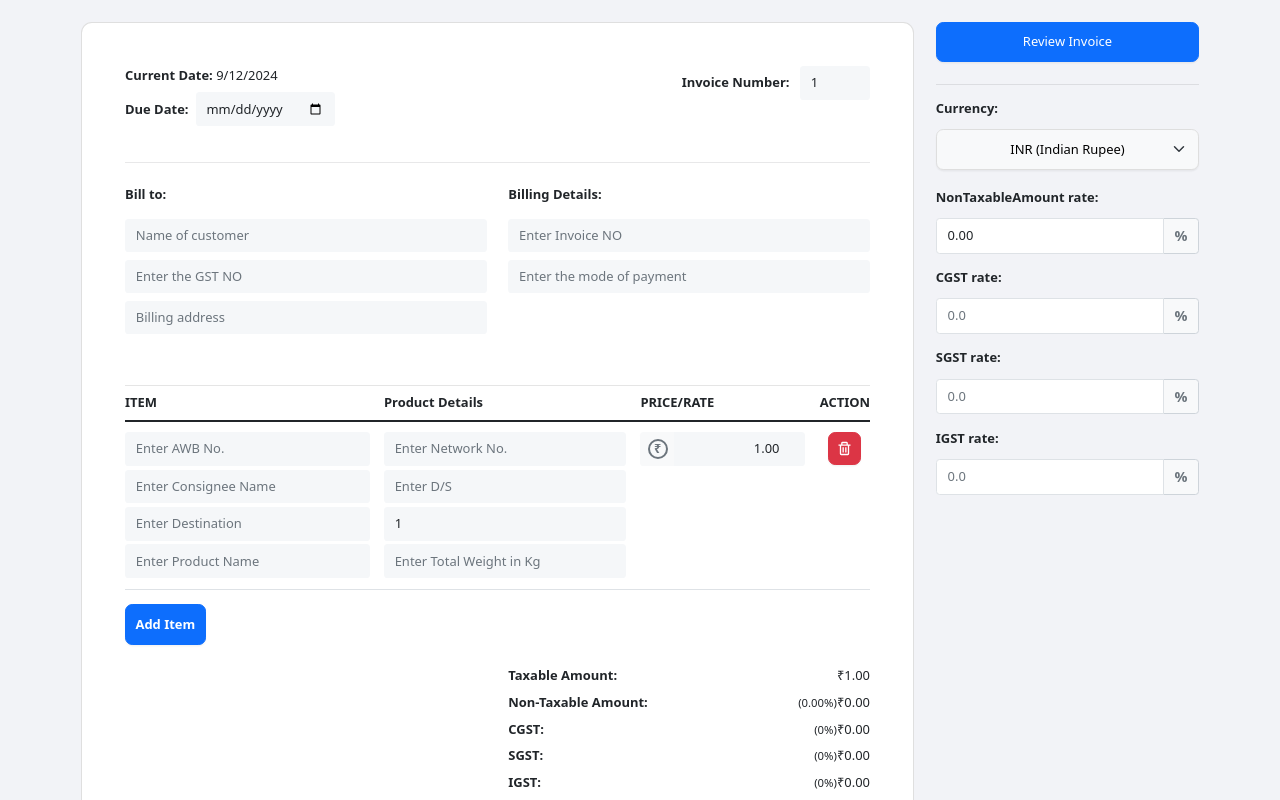
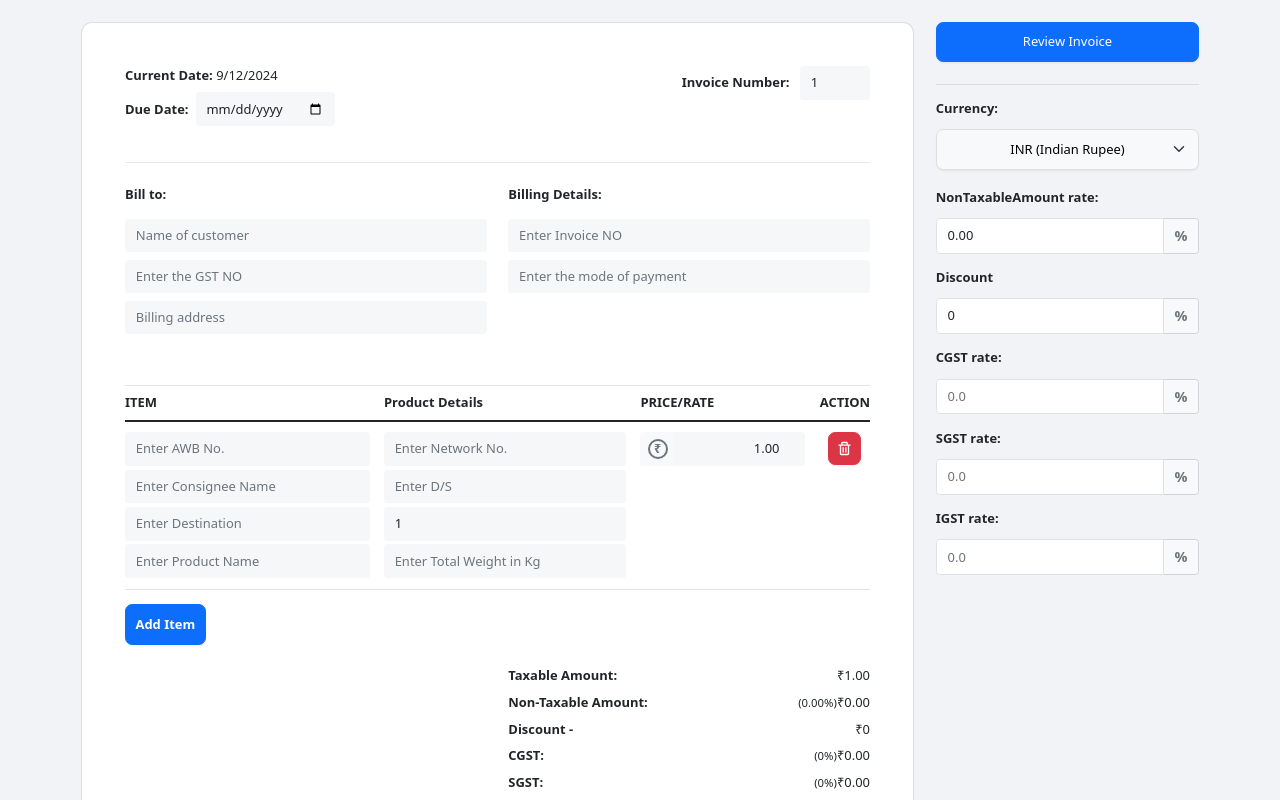
Before and after one commit to neeraj9649/malhi-enterprisess, a React (Create React App) app: page / in a window 1280 px wide. Shown: the top 800 px of the page. Built offline with nearby package versions, Linux system fonts and the light colour scheme.

Commit message:
Update InvoiceForm.js

```diff
--- a/src/components/InvoiceForm.js
+++ b/src/components/InvoiceForm.js
@@ -38,6 +38,7 @@ class InvoiceForm extends React.Component {
       IGST: '',
       IGSTAmount: '0.00',
       NonTaxable:'0.00',
+      discount:'0',
       NonTaxableAmount:'0.00'
 
     };
@@ -204,6 +205,14 @@ handleCalculateTotal = () => {
                     {this.state.currency}
                     {this.state.NonTaxableAmount || 0}</span>
                 </div>
+                  <div className="d-flex flex-row align-items-start justify-content-between mt-2">
+                  <span className="fw-bold">Discount -
+                  </span>
+                  <span>
+                    <span className="small "></span>
+                    {this.state.currency}
+                    {this.state.discount || 0}</span>
+                </div>
                 <div className="d-flex flex-row align-items-start justify-content-between mt-2">
                   <span className="fw-bold">CGST:
                   </span>
@@ -270,6 +279,15 @@ handleCalculateTotal = () => {
               </InputGroup>
             </Form.Group>
             <Form.Group className="my-3">
+              <Form.Label className="fw-bold">Discount</Form.Label>
+              <InputGroup className="my-1 flex-nowrap">
+                <Form.Control name="NonTaxable" type="number" value={this.state.discount} onChange={(event) => this.editField(event)} className="bg-white border" placeholder="0.0" min="0.00" step="0.01" max="100.00"/>
+                <InputGroup.Text className="bg-light fw-bold text-secondary small">
+                  %
+                </InputGroup.Text>
+              </InputGroup>
+            </Form.Group>
+            <Form.Group className="my-3">
               <Form.Label className="fw-bold">CGST rate:</Form.Label>
               <InputGroup className="my-1 flex-nowrap">
                 <Form.Control name="CGST" type="number" value={this.state.CGST} onChange={(event) => this.editField(event)} className="bg-white border" placeholder="0.0" min="0.00" step="0.01" max="100.00"/>
```
